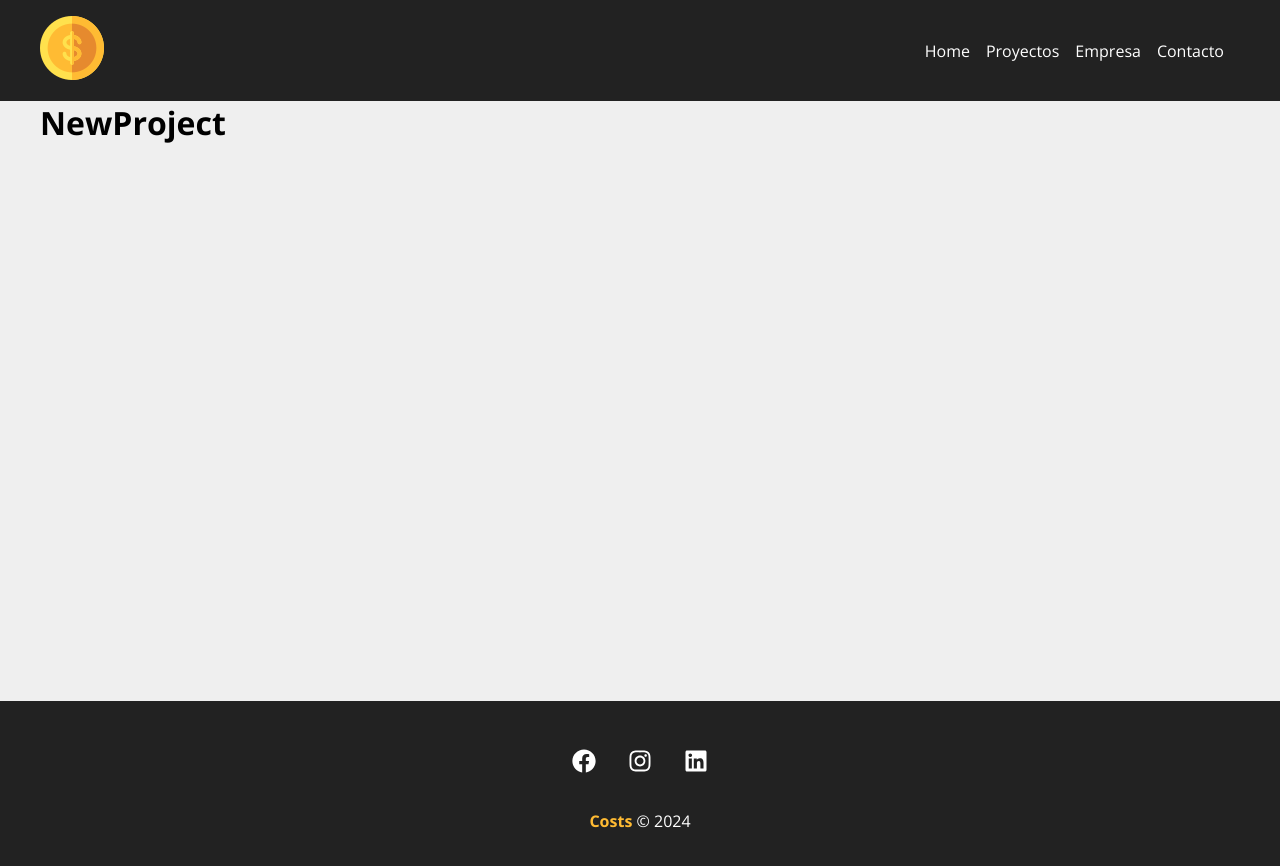
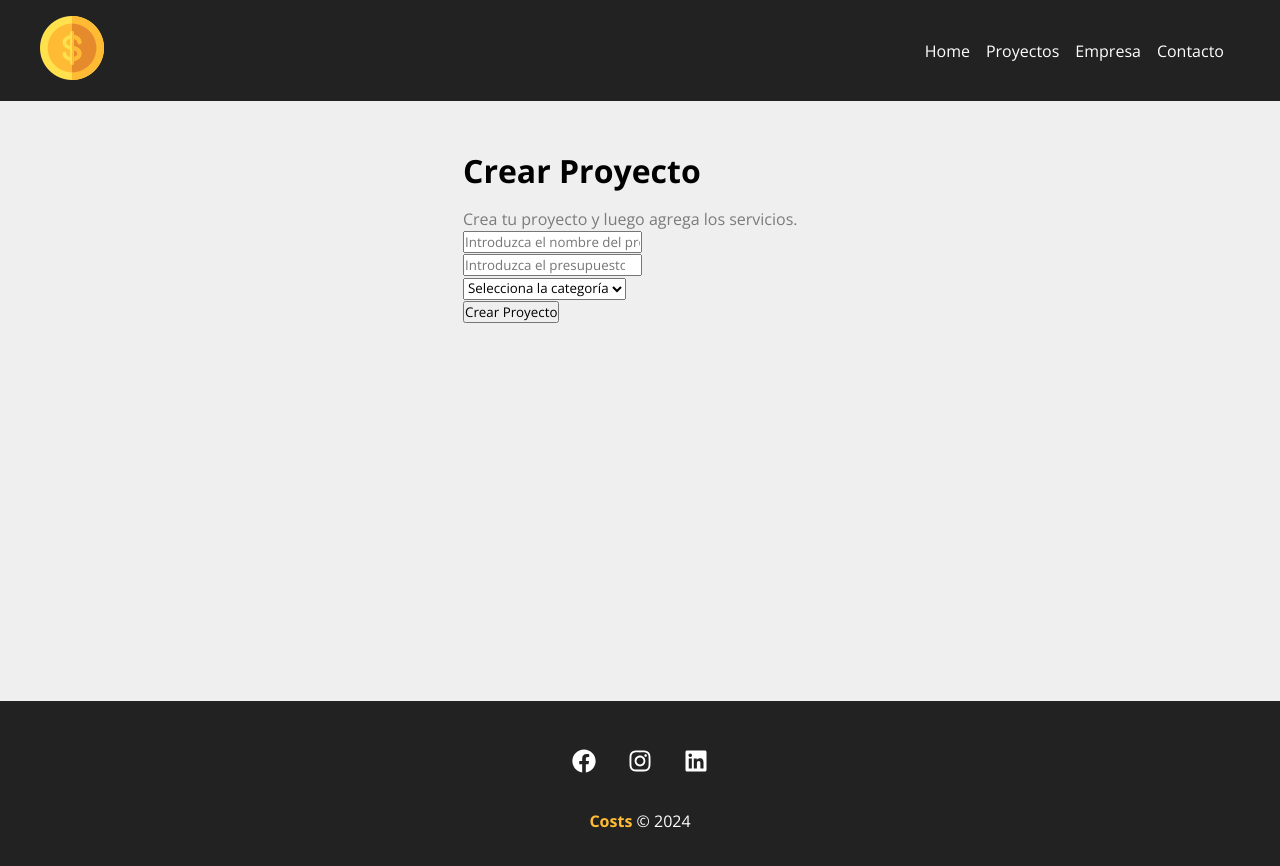
Before and after one commit to YagoCastelao/Proyecto-Costs, a React (Vite) app in the folder costs/: page /newproject in a window 1280 px wide. Shown: the top 866 px of the page. Built offline with nearby package versions, Linux system fonts and the light colour scheme.

Commit message:
Creado NewProject

```diff
--- a/costs/src/App.jsx
+++ b/costs/src/App.jsx
@@ -1,4 +1,4 @@
-import { BrowserRouter as Router, Routes, Route, Link } from "react-router-dom";
+import { BrowserRouter as Router, Routes, Route } from "react-router-dom";
 import Home from "./components/pages/Home";
 import Company from "./components/pages/Company";
 import Contact from "./components/pages/Contact";
--- a/costs/src/components/layout/LinkButton.module.css
+++ b/costs/src/components/layout/LinkButton.module.css
@@ -9,5 +9,4 @@
 
 .btn:hover {
    color: #ffbb33;
-
 }
--- a/costs/src/components/pages/NewProject.jsx
+++ b/costs/src/components/pages/NewProject.jsx
@@ -1,7 +1,13 @@
+import ProjectForm from '../project/ProjectForm';
+
+import styles from './NewProject.module.css'
+
 function NewProject() {
   return (
-    <div>
-      <h1>NewProject</h1>
+    <div className={styles.newproject_container}>
+      <h1>Crear Proyecto</h1>
+      <p>Crea tu proyecto y luego agrega los servicios.</p>
+      <ProjectForm />
     </div>
   );
 }
--- /dev/null
+++ b/costs/src/components/pages/NewProject.module.css
@@ -0,0 +1,15 @@
+.newproject_container {
+    width: 450px;
+    margin: 0 auto;
+    padding: 3em;
+}
+
+
+.newproject_container h1 {
+    margin-bottom: 0.5em;
+}
+
+
+.newproject_container p {
+    color: #7b7b7b
+}
--- /dev/null
+++ b/costs/src/components/project/ProjectForm.jsx
@@ -0,0 +1,24 @@
+function ProjectForm() {
+  return (
+    <form>
+      <div>
+        <input type="text" placeholder="Introduzca el nombre del proyecto" />
+      </div>
+      <div>
+        <input type="number" placeholder="Introduzca el presupuesto total" />
+      </div>
+      <div>
+        <select name="category_id">
+          <option disabled selected>
+            Selecciona la categoría
+        </option>
+        </select>
+      </div>
+      <div>
+        <input type="submit" value="Crear Proyecto" />
+      </div>
+    </form>
+  );
+}
+
+export default ProjectForm;
```
